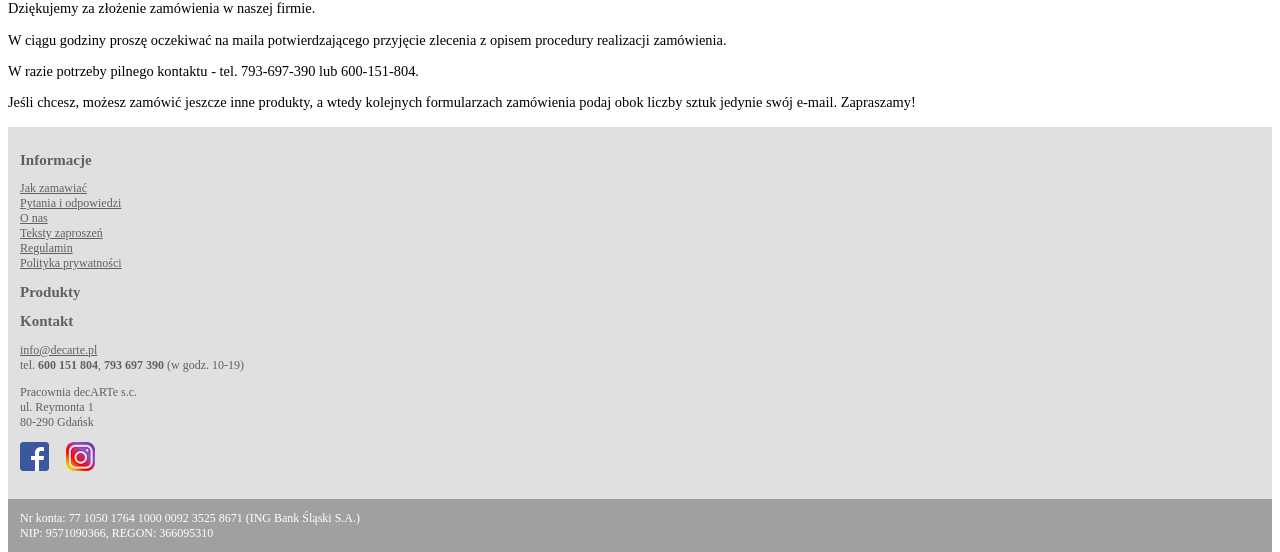
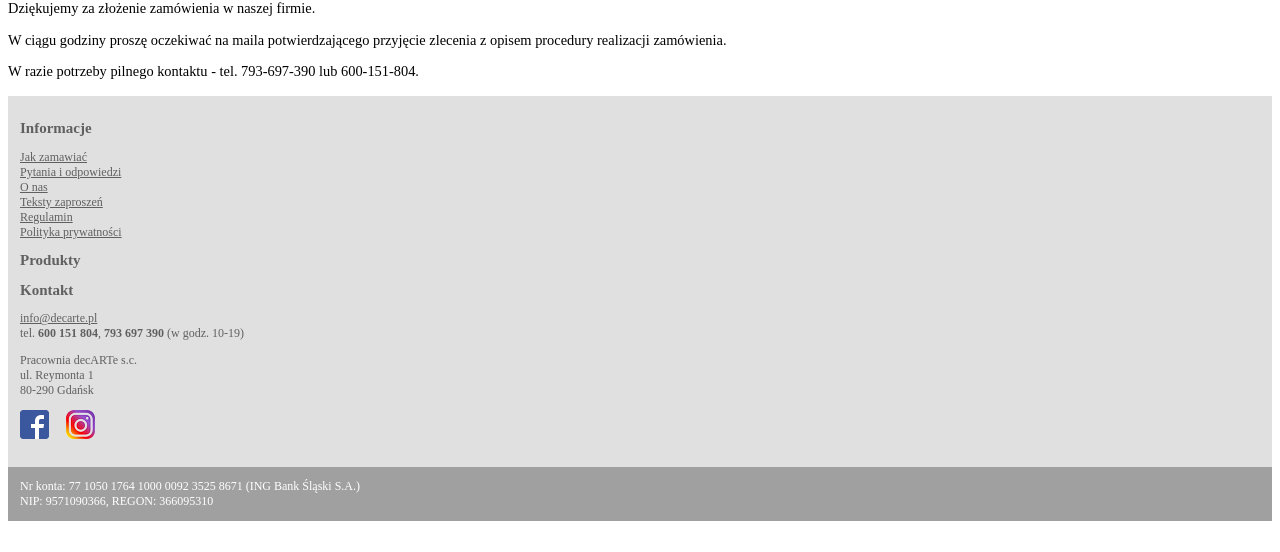
Before and after one commit to peterdevpl/decarte, a Symfony app: template src/OrderBundle/Resources/views/order/confirmation.html.twig in a window 1280 px wide. Shown: the part 207-759 px from the top of the page. Run offline with Twig, Linux system fonts and the light colour scheme; the template is opened without the code that fills it, so the values that code supplies are empty; style sheets or scripts are compiled from the project's sources; some libraries are stand-ins or nearby versions.

Commit message:
Fixed order confirmation page

```diff
--- a/src/OrderBundle/Resources/views/order/confirmation.html.twig
+++ b/src/OrderBundle/Resources/views/order/confirmation.html.twig
@@ -9,7 +9,4 @@
         zamówienia.</p>
 
     <p>W razie potrzeby pilnego kontaktu - tel. 793-697-390 lub 600-151-804.</p>
-
-    <p>Jeśli chcesz, możesz zamówić jeszcze inne produkty, a wtedy kolejnych formularzach zamówienia podaj obok liczby
-        sztuk jedynie swój e-mail. Zapraszamy!</p>
 {% endblock %}
```
